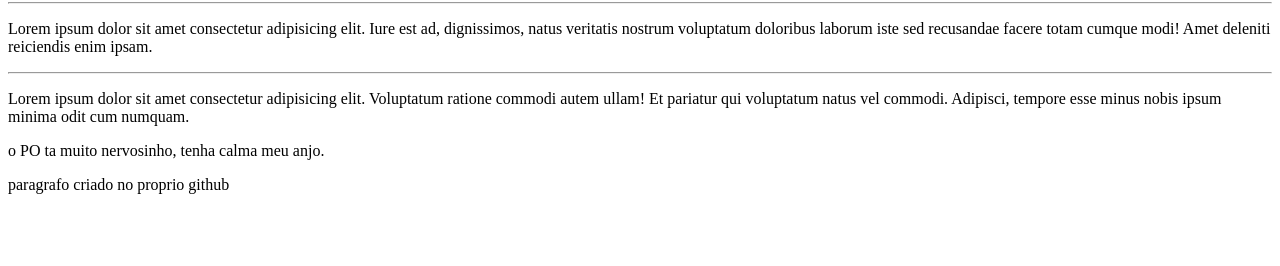
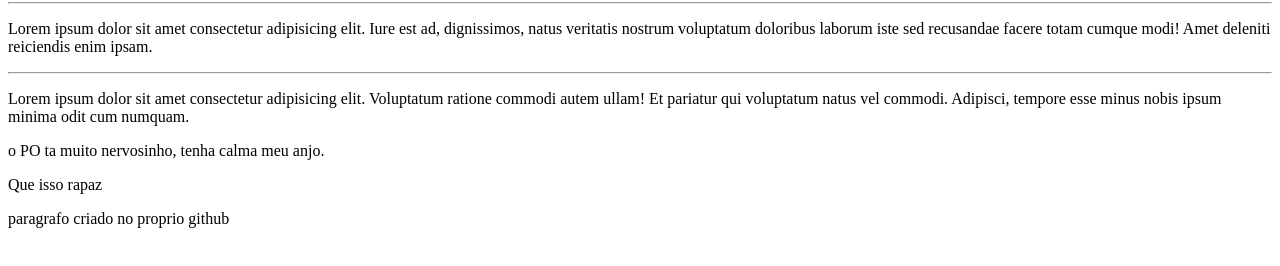
Before and after one commit to Yuricruz-2000/Ola-mundo, a plain HTML site: page site_exemplo/index.html in a window 1280 px wide. Shown: the part 78-344 px from the top of the page. Drawn offline with Linux system fonts and the light colour scheme.

Commit message:
Update index.html

```diff
--- a/site_exemplo/index.html
+++ b/site_exemplo/index.html
@@ -12,6 +12,7 @@
     <hr>
     <p>Lorem ipsum dolor sit amet consectetur adipisicing elit. Voluptatum ratione commodi autem ullam! Et pariatur qui voluptatum natus vel commodi. Adipisci, tempore esse minus nobis ipsum minima odit cum numquam.</p>
     <p>o PO ta muito nervosinho, tenha calma meu anjo.</p>
+    <p> Que isso rapaz</p>
     <p>paragrafo criado no proprio github </p>
 </body>
 </html>
```
